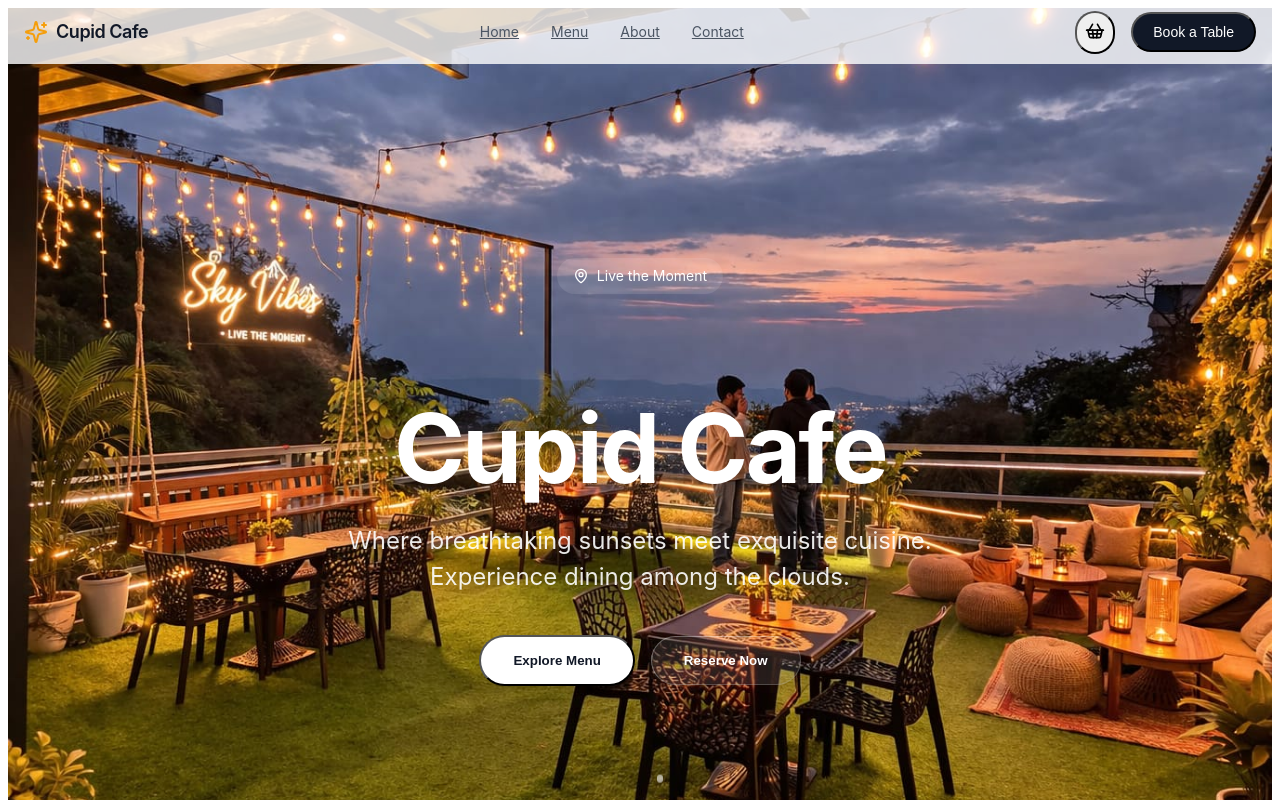
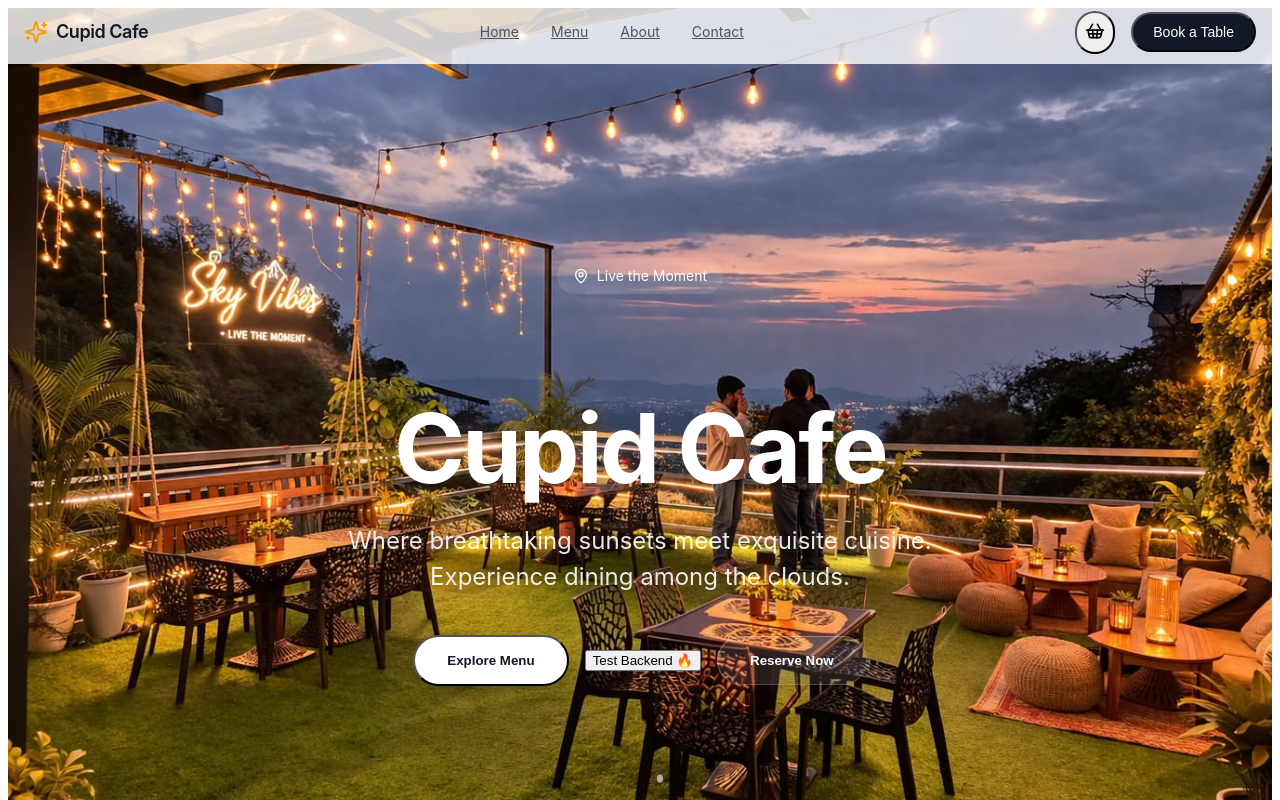
Before and after one commit to draviralchaudhary/CupidCafe, a React (Vite) app: page / in a window 1280 px wide. Shown: the top 800 px of the page. Built offline with nearby package versions, Linux system fonts and the light colour scheme.

Commit message:
connect frontend to railway

```diff
--- a/src/app/App.tsx
+++ b/src/app/App.tsx
@@ -4,7 +4,7 @@ import { Search, ShoppingBasket, Heart, Sparkles, MapPin, Clock, Star, Menu as M
 import cafeImage from "../assets/cafe.png";
 
 
-const API = "https://cupid-backend-production.up.railway.app";
+const API = "https://cupidcafe-production.up.railway.app/";
 
 interface MenuItem {
   id: number;
@@ -170,6 +170,14 @@ export default function App() {
               className="px-8 py-4 bg-white text-gray-900 rounded-full font-semibold hover:bg-gray-100 transition-all duration-300 shadow-xl hover:shadow-2xl hover:scale-105"
             >
               Explore Menu
+            </button>
+            <button onClick={async () => {
+                const res = await fetch(`${API}/health`);
+                const data = await res.json();
+                console.log(data);
+                alert(JSON.stringify(data));
+                  }}>
+                  Test Backend 🔥
             </button>
             <button className="px-8 py-4 bg-white/10 backdrop-blur-md border border-white/30 text-white rounded-full font-semibold hover:bg-white/20 transition-all duration-300">
               Reserve Now
```
